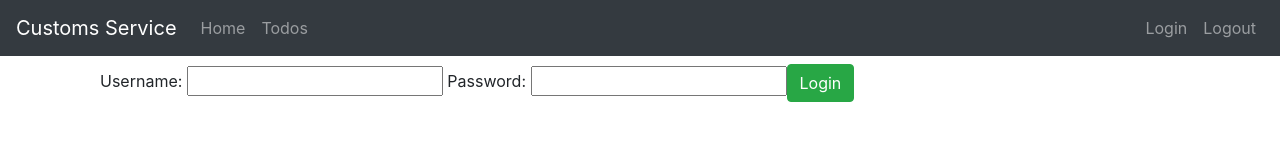
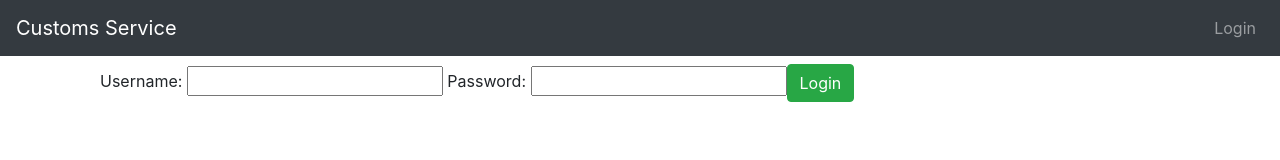
Before and after one commit to dkeyceo/todoIn28minutes, an Angular app in the folder todo-front/: page / in a window 1280 px wide. Shown: the top 160 px of the page. Built offline with nearby package versions, Linux system fonts and the light colour scheme.

Commit message:
Handle menu links based on hardcoded auth service

```diff
--- a/todo-front/src/app/menu/menu.component.html
+++ b/todo-front/src/app/menu/menu.component.html
@@ -4,13 +4,13 @@
   </a></div>
 
   <ul class="navbar-nav">
-    <li><a routerLink="/welcome/dkey" class="nav-link">Home</a></li>
-    <li><a routerLink="/todos" class="nav-link">Todos</a></li>
+    <li><a *ngIf="hardcodedAuthService.isUserLoggedIn()" routerLink="/welcome/dkey" class="nav-link">Home</a></li>
+    <li><a *ngIf="hardcodedAuthService.isUserLoggedIn()" routerLink="/todos" class="nav-link">Todos</a></li>
   </ul>
 
   <ul class="navbar-nav navbar-collapse justify-content-end">
-    <li><a routerLink="/login" class="nav-link">Login</a></li>
-    <li><a routerLink="/logout" class="nav-link">Logout</a></li>
+    <li><a *ngIf="!hardcodedAuthService.isUserLoggedIn()" routerLink="/login" class="nav-link">Login</a></li>
+    <li><a *ngIf="hardcodedAuthService.isUserLoggedIn()" routerLink="/logout" class="nav-link">Logout</a></li>
   </ul>
 
 </nav>
--- a/todo-front/src/app/menu/menu.component.ts
+++ b/todo-front/src/app/menu/menu.component.ts
@@ -1,4 +1,5 @@
 import { Component, OnInit } from '@angular/core';
+import { HardcodedAuthService } from '../services/hardcoded-auth.service';
 
 @Component({
   selector: 'app-menu',
@@ -7,9 +8,12 @@
 })
 export class MenuComponent implements OnInit {
 
-  constructor() { }
+  // isUserLoggedIn: boolean = false;
+
+  constructor(public hardcodedAuthService: HardcodedAuthService) { }
 
   ngOnInit(): void {
+    // this.isUserLoggedIn = this.hardcodedAuthService.isUserLoggedIn();
   }
 
 }
--- a/todo-front/src/app/services/hardcoded-auth.service.ts
+++ b/todo-front/src/app/services/hardcoded-auth.service.ts
@@ -9,8 +9,14 @@
 
   authenticate(username, password){
     if(username === 'dkey' && password === 'dkey'){
+      sessionStorage.setItem('authenticaterUser', username);
       return true;
     }
     return false;
   }
+
+  isUserLoggedIn(){
+    let user = sessionStorage.getItem('authenticaterUser');
+    return !(user === null)
+  }
 }
```
